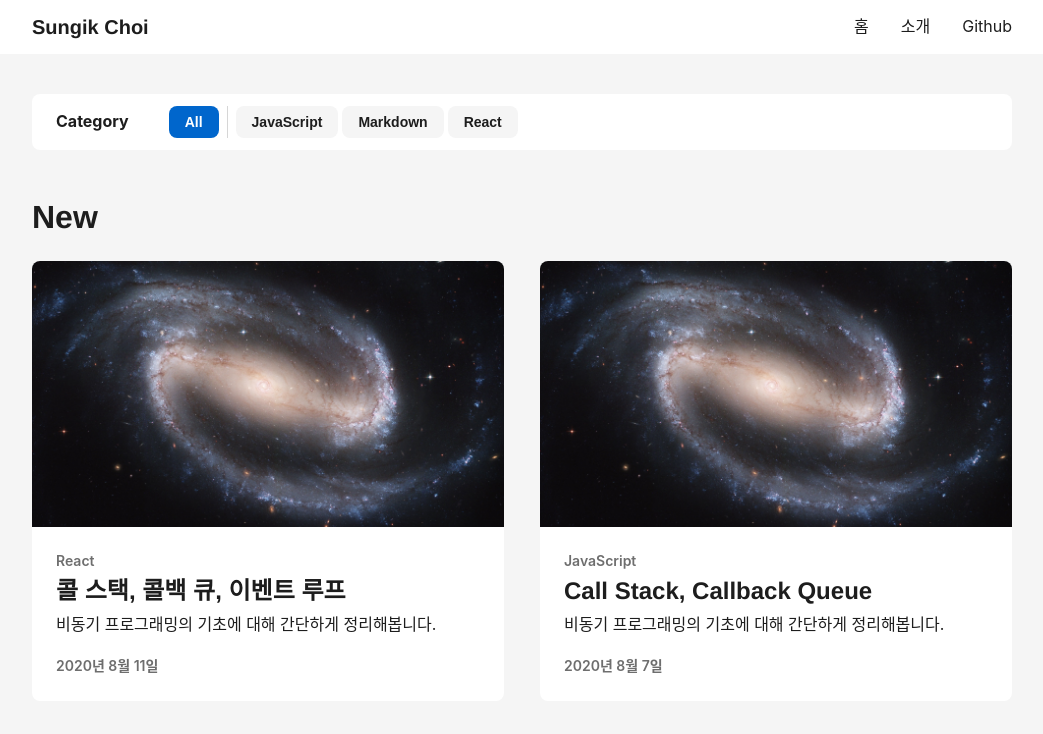
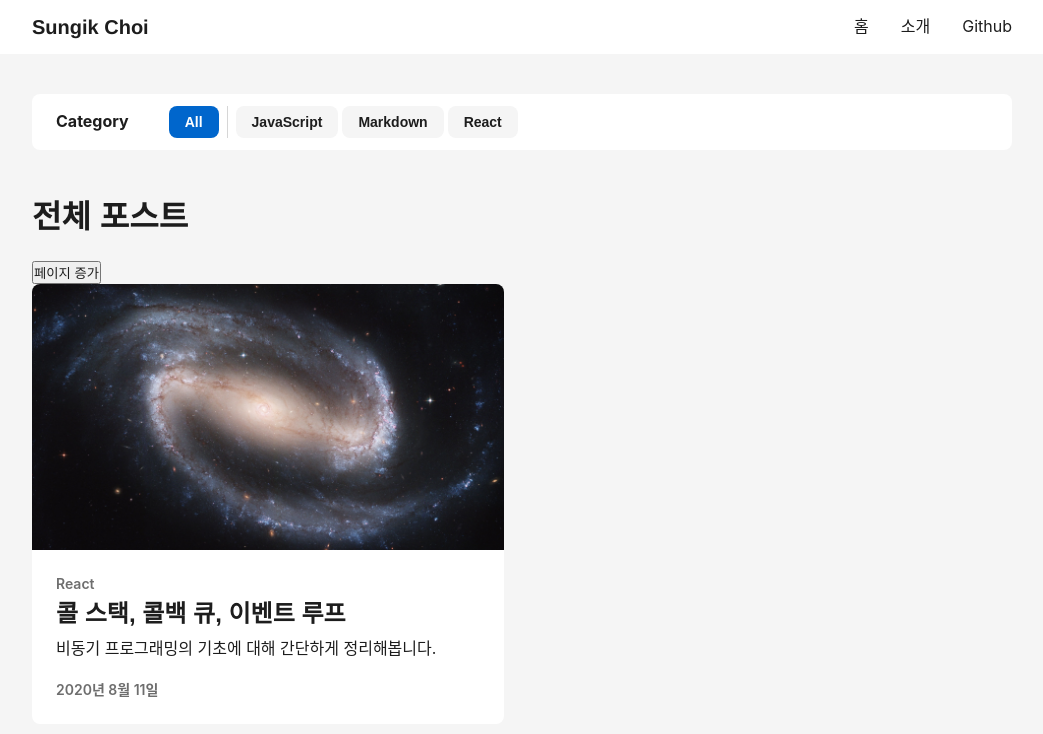
Before and after one commit to sungik-choi/sungikchoi.com, a Gatsby site: page / in a window 1280 px wide. Shown: the top 734 px of the page, without its empty margins (118-1161 px from the left). Built offline with nearby package versions, Linux system fonts and the light colour scheme; Gatsby itself is replaced by a stand-in of ours; some packages are replaced by stand-ins of ours.

Commit message:
Feat : 버튼 클릭 시 추가 컨텐츠 보여주는 기능 추가
- 테스트로는 우선 게시글 1개씩 보여줌.
- 버튼을 클릭시 배열을 slice 해서 0~1, 1~2, 2~3 식으로 잘라내고 post 상태 배열에 가져다 붙히는 형태

```diff
--- a/src/pages/index.js
+++ b/src/pages/index.js
@@ -1,4 +1,4 @@
-import React, { useState, useLayoutEffect } from 'react';
+import React, { useState, useEffect, useLayoutEffect } from 'react';
 import { Link, graphql } from 'gatsby';
 import styled from 'styled-components';
 
@@ -12,6 +12,8 @@ import convertToKorDate from 'utils/convertToKorDate';
 
 const Home = ({ pageContext, data }) => {
   const [post, setPost] = useState([]);
+  const [page, setPage] = useState(0);
+  const POST_PER_PAGE = 1;
   const currentCategory = pageContext.category;
   const categoryList = data.allMarkdownRemark.group;
   const postData = data.allMarkdownRemark.edges;
@@ -22,10 +24,12 @@ const Home = ({ pageContext, data }) => {
       )
     : postData;
 
-  const postTitle = currentCategory || 'New';
+  const currentPageIndex = POST_PER_PAGE * page;
 
   useLayoutEffect(() => {
-    filteredPostData.forEach(({ node }) => {
+    filteredPostData
+      .slice(currentPageIndex, currentPageIndex + POST_PER_PAGE)
+      .forEach(({ node }) => {
         const {
           id,
           fields: { slug },
@@ -44,7 +48,9 @@ const Home = ({ pageContext, data }) => {
           { id, slug, title, desc, date, category, base, alt },
         ]);
       });
-  }, []);
+  }, [page]);
+
+  const postTitle = currentCategory || '전체 포스트';
 
   return (
     <Layout>
@@ -53,6 +59,7 @@ const Home = ({ pageContext, data }) => {
         <Content>
           <CategoryFilter categoryList={categoryList} />
           <PostTitle>{postTitle}</PostTitle>
+          <button onClick={() => setPage(page + 1)}>페이지 증가</button>
           <Grid role="list">
             {post.map((data) => {
               const { id, slug, title, desc, date, category, base, alt } = data;
```
Lines whose indentation alone changed are shown as unchanged.
